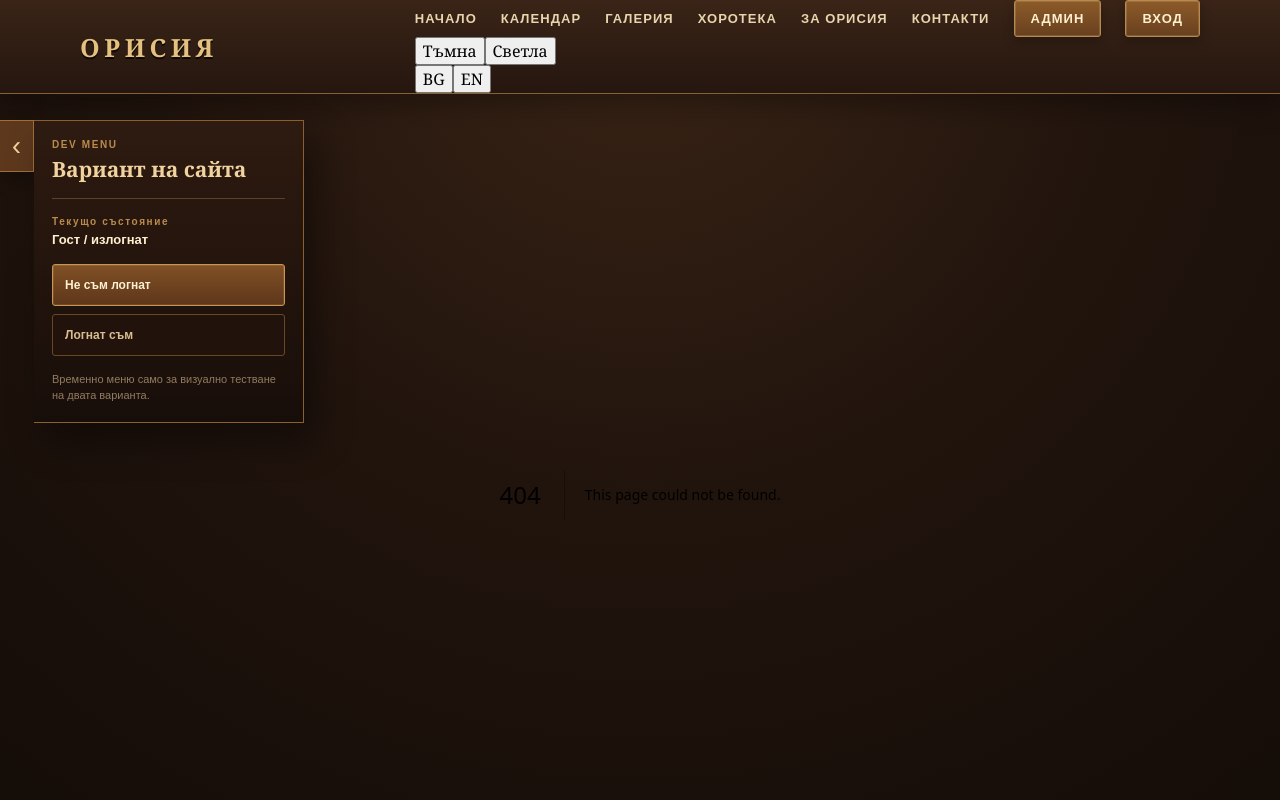
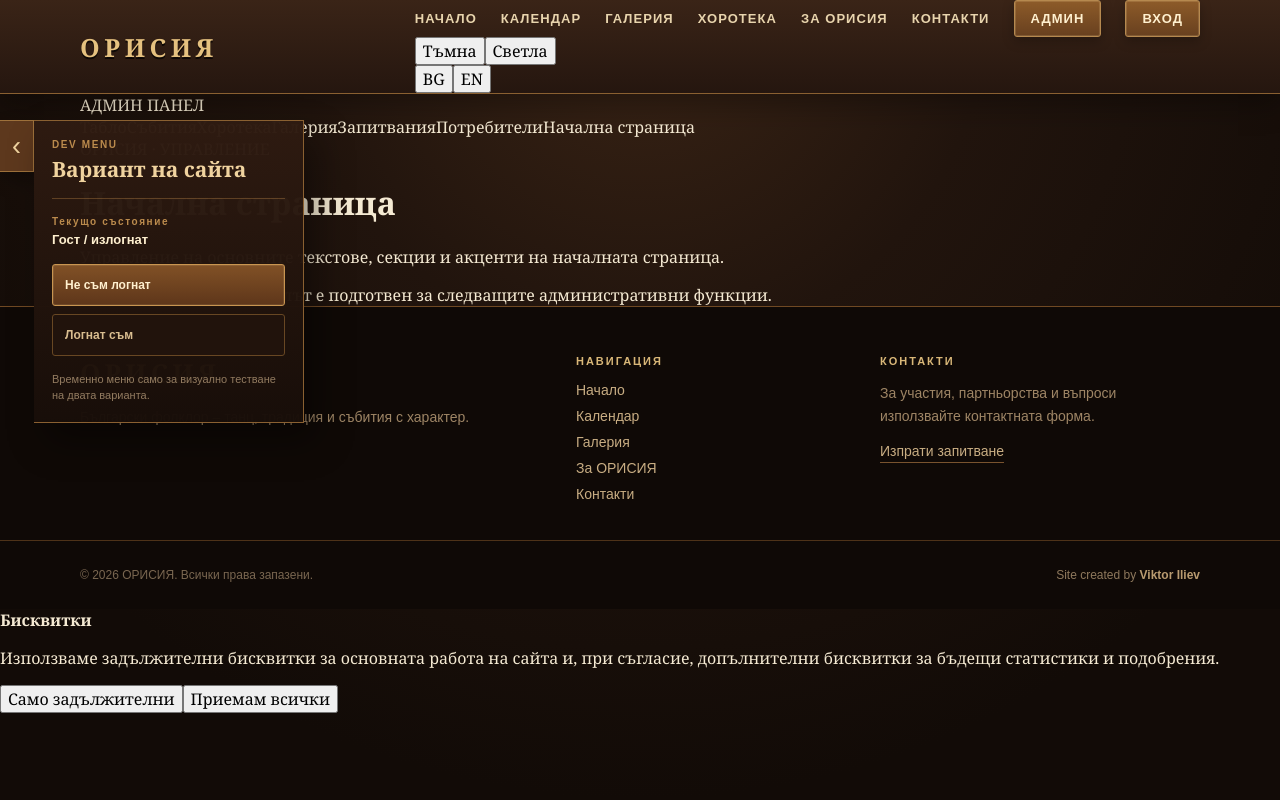
Before and after one commit to viktor132607/Orisia.Client, a Next.js app: page /admin/home in a window 1280 px wide. Before the commit this address had no page. Shown: the top 800 px of the page. Built offline with nearby package versions, Linux system fonts and the light colour scheme.

Commit message:
Add admin homepage section

```diff
--- /dev/null
+++ b/src/app/admin/home/page.tsx
@@ -0,0 +1,5 @@
+import AdminSectionPlaceholder from "../../../components/AdminSectionPlaceholder";
+
+export default function AdminHomePage() {
+  return <AdminSectionPlaceholder title="Начална страница" description="Управление на основните текстове, секции и акценти на началната страница." />;
+}
```
